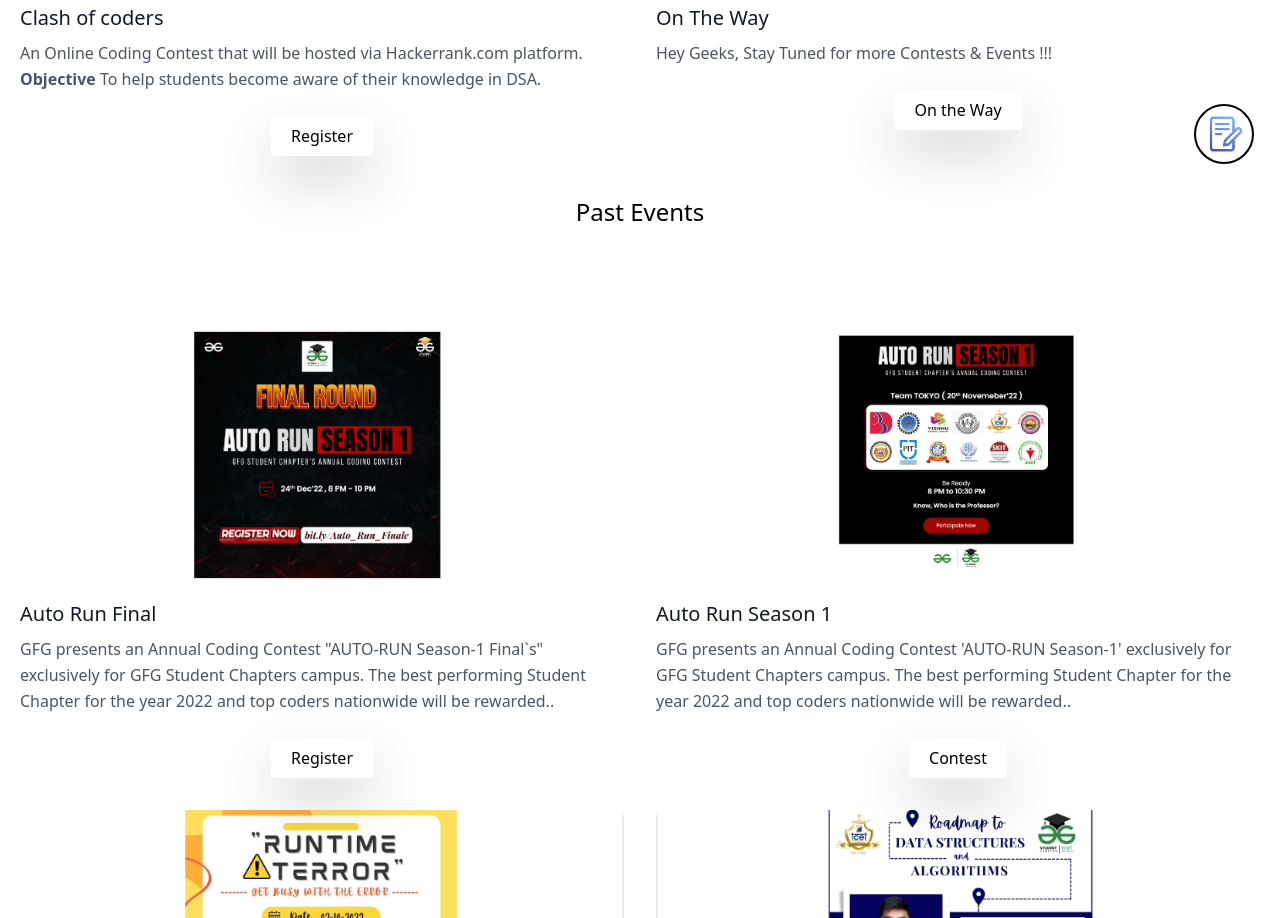
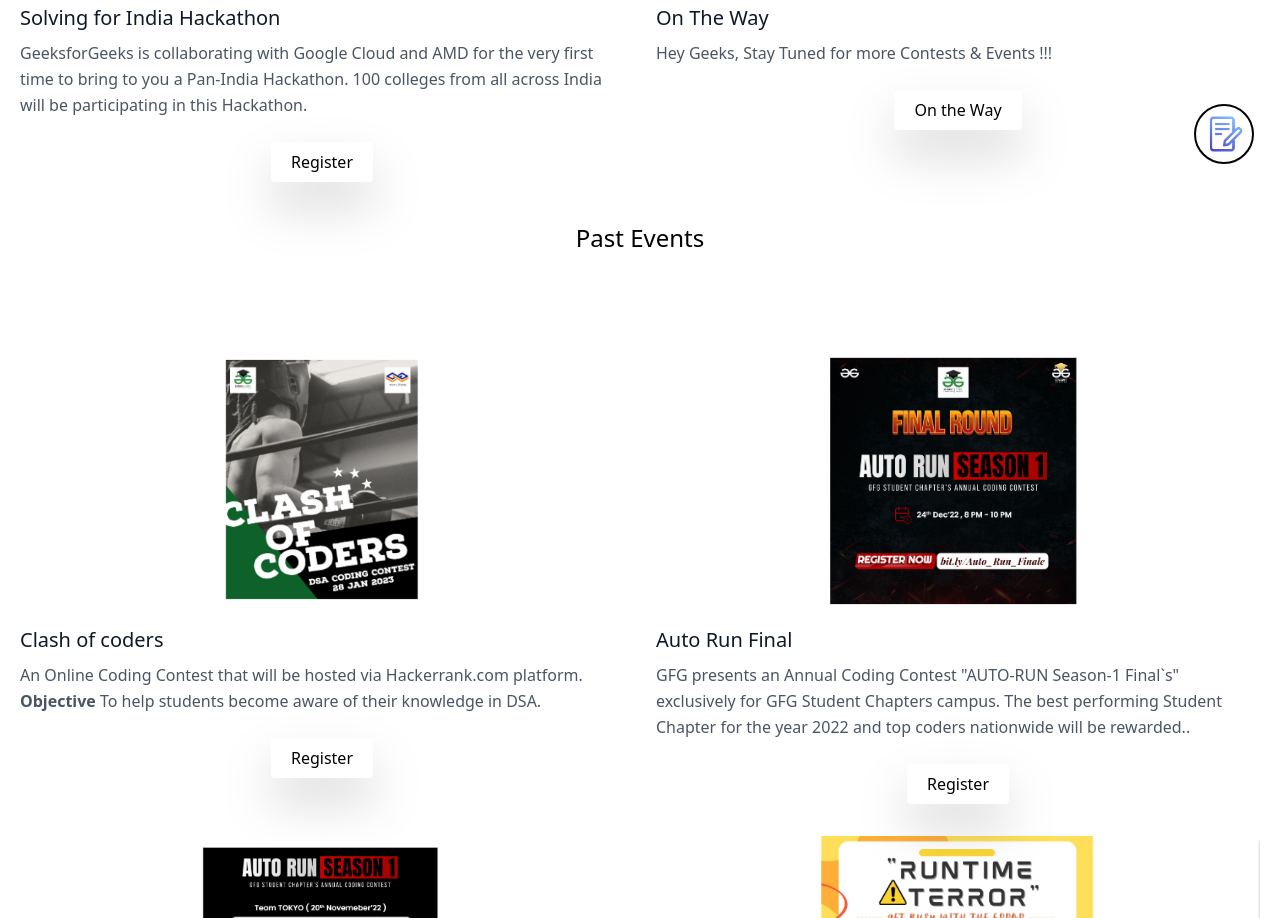
Before and after one commit to GFG-TCET/Website.github.io, a website: page public/event.html in a window 1280 px wide. Shown: the part 520-1438 px from the top of the page. Drawn offline with Linux system fonts and the light colour scheme.

Commit message:
Event - Hackathon added

```diff
--- a/public/event.html
+++ b/public/event.html
@@ -81,12 +81,12 @@
 
             <div class="p-4 md:w-1/2 sm:mb-0 mb-6 hover:drop-shadow-2xl hover:shadow-green-300">
               <div class="rounded-lg h-64 overflow-hidden ">
-                <img alt="content" class="object-cover object-center h-full w-full " src="Images/Event/clash of coders.png">
+                <img alt="content" class="object-cover object-center h-full w-full " src="Images/Event/Google_Hack.png">
               </div>
-              <h2 class="text-xl font-medium title-font text-gray-900 mt-5">Clash of coders</h2>
-              <p class="text-base leading-relaxed mt-2">An Online Coding Contest that will be hosted via Hackerrank.com platform.<br>
-                <b>Objective</b> To help students become aware of their knowledge in DSA.</p>
-              <button class="flex mx-auto mt-6 text-black bg-white border-0 py-2 px-5 focus:outline-none hover:bg-green-500 hover:text-white rounded drop-shadow-2xl"><a target="_blank" href="https://forms.gle/KsWzhQU81hsZVTse6" class="">Register</a></button>
+              <h2 class="text-xl font-medium title-font text-gray-900 mt-5">Solving for India Hackathon</h2>
+              <p class="text-base leading-relaxed mt-2">GeeksforGeeks is collaborating with Google Cloud and AMD for the very first time to bring to you a Pan-India Hackathon.
+                100 colleges from all across India will be participating in this Hackathon.</p>
+              <button class="flex mx-auto mt-6 text-black bg-white border-0 py-2 px-5 focus:outline-none hover:bg-green-500 hover:text-white rounded drop-shadow-2xl"><a target="_blank" href="https://bit.ly/gfghackathon" class="">Register</a></button>
             </div>
 
             <div class="p-4 md:w-1/2 sm:mb-0 mb-6 hover:drop-shadow-2xl">
@@ -105,6 +105,16 @@
                 <h1 class="text-2xl font-medium title-font mb-4 text-black hover:cursor-pointer">Past Events</h1>
             </div>
             <div class="flex flex-wrap sm:-m-4 -mx-4 -mb-10 -mt-4">
+
+              <div class="p-4 md:w-1/2 sm:mb-0 mb-6 hover:drop-shadow-2xl hover:shadow-green-300">
+                <div class="rounded-lg h-64 overflow-hidden ">
+                  <img alt="content" class="object-cover object-center h-full w-full " src="Images/Event/clash of coders.png">
+                </div>
+                <h2 class="text-xl font-medium title-font text-gray-900 mt-5">Clash of coders</h2>
+                <p class="text-base leading-relaxed mt-2">An Online Coding Contest that will be hosted via Hackerrank.com platform.<br>
+                  <b>Objective</b> To help students become aware of their knowledge in DSA.</p>
+                <button class="flex mx-auto mt-6 text-black bg-white border-0 py-2 px-5 focus:outline-none hover:bg-green-500 hover:text-white rounded drop-shadow-2xl"><a target="_blank" href="https://forms.gle/KsWzhQU81hsZVTse6" class="">Register</a></button>
+              </div>
 
               <div class="p-4 md:w-1/2 sm:mb-0 mb-6 hover:drop-shadow-2xl hover:shadow-green-300">
                 <div class="rounded-lg h-64 overflow-hidden ">
```
Also changed, not shown: public/Images/Event/Google_Hack.png (added).
